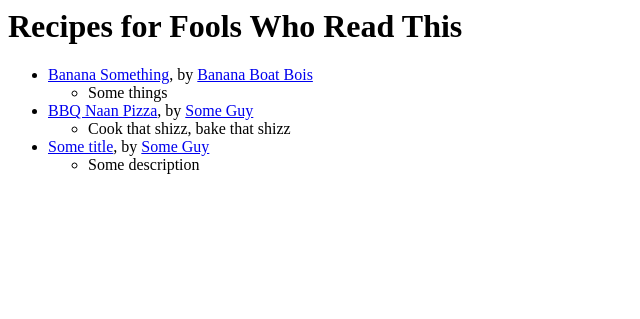
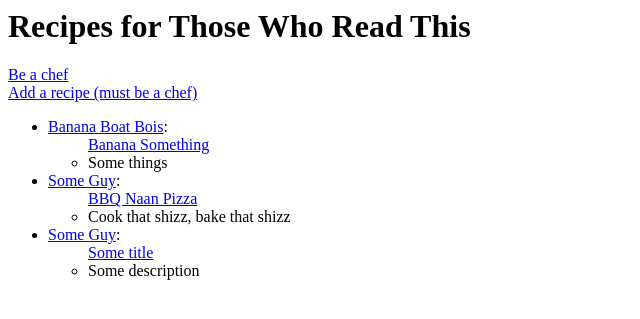
Before and after one commit to pattersonday/recipebox, a Django app: page / in a window 1280 px wide. Shown: the top 319 px of the page, without its empty margins (0-640 px from the left). Run offline with Django 3.2, Linux system fonts and the light colour scheme; data comes from the database, SQL or seed files in the repository; both versions use the stored data as it was after the commit.

Commit message:
add homepage, chef, and recipe links

```diff
--- a/recipebox/templates/generic_form.html
+++ b/recipebox/templates/generic_form.html
@@ -1,3 +1,5 @@
+<a href='/'>Home Page</a>
+
 <form action="" method="post">
     {% csrf_token %}
     {{ form.as_p }}
--- a/recipebox/templates/index.html
+++ b/recipebox/templates/index.html
@@ -1,13 +1,22 @@
-<h1>Recipes for Fools Who Read This</h1>
+<h1>Recipes for Those Who Read This</h1>
+
+<a href='/authorform/'>Be a chef</a>
+<br>
+<a href='/recipeform/'>Add a recipe (must be a chef)</a>
 
 
 
 <ul>
     {% for info in data %}
-        <li><a href = '/recipe/{{info.id}}/'>{{info.title}}</a>, by
-            <a href = '/author/{{info.author.id}}/'>{{ info.author.name }}</a></li>
-        <ul>
-            <li>{{ info.description }}</li>
-        </ul>
+        <li>
+            <a href = '/author/{{info.author.id}}/'>{{ info.author.name }}</a>:
+            <ul>
+                <a href = '/recipe/{{info.id}}/'>{{info.title}}</a>
+            </ul>
+
+            <ul>
+                <li>{{ info.description }}</li>
+            </ul>
+        </li>
     {% endfor %}
 </ul>
--- a/recipebox/templates/recipe.html
+++ b/recipebox/templates/recipe.html
@@ -7,5 +7,5 @@
     <h3>{{item.description}}</h3>
     <h3>{{item.time_required}} minute(s)</h3>
     <h3>{{item.instructions}}</h3>
-    <!-- <h4>{{item.post_date}}</h4> -->
+    <!-- <h6>{{item.post_date}}</h6> -->
 {% endfor %}
```
Also changed, not shown: recipebox/templates/author.html (+8 -4 lines), db.sqlite3.
